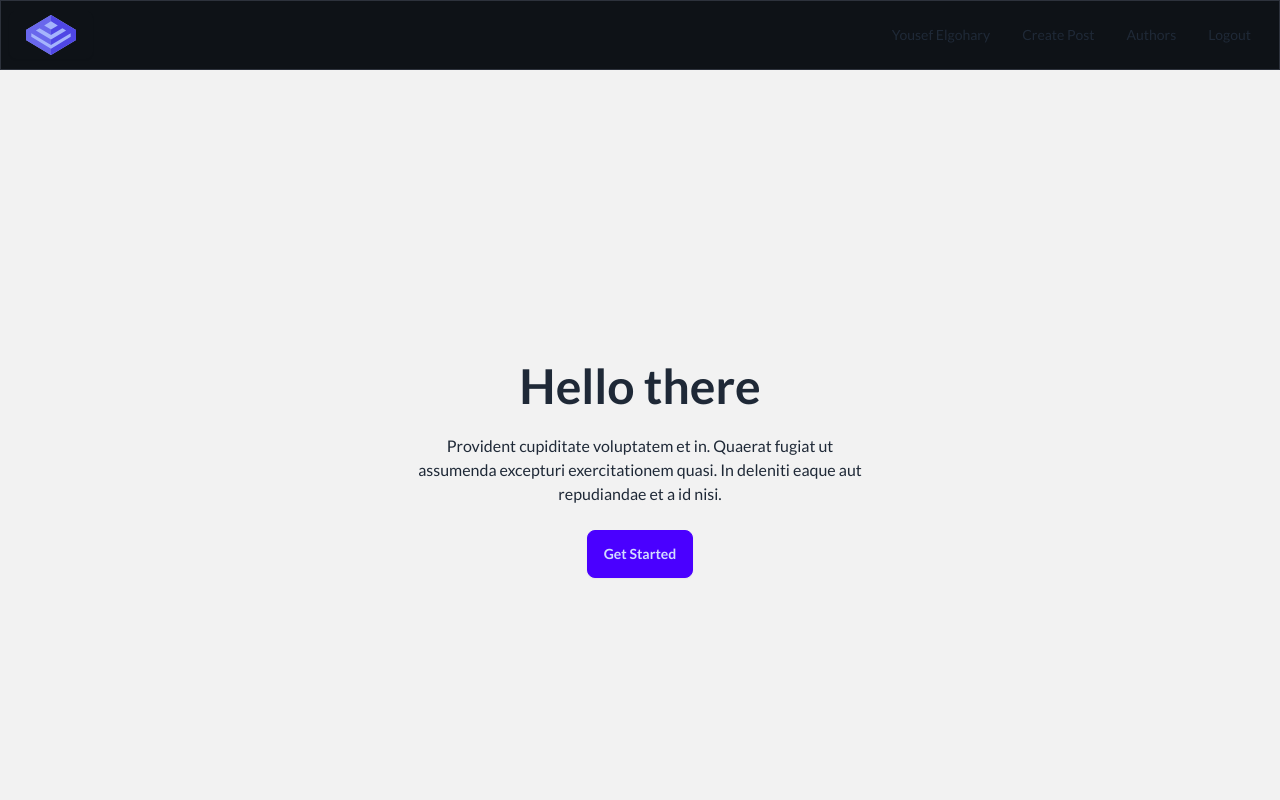
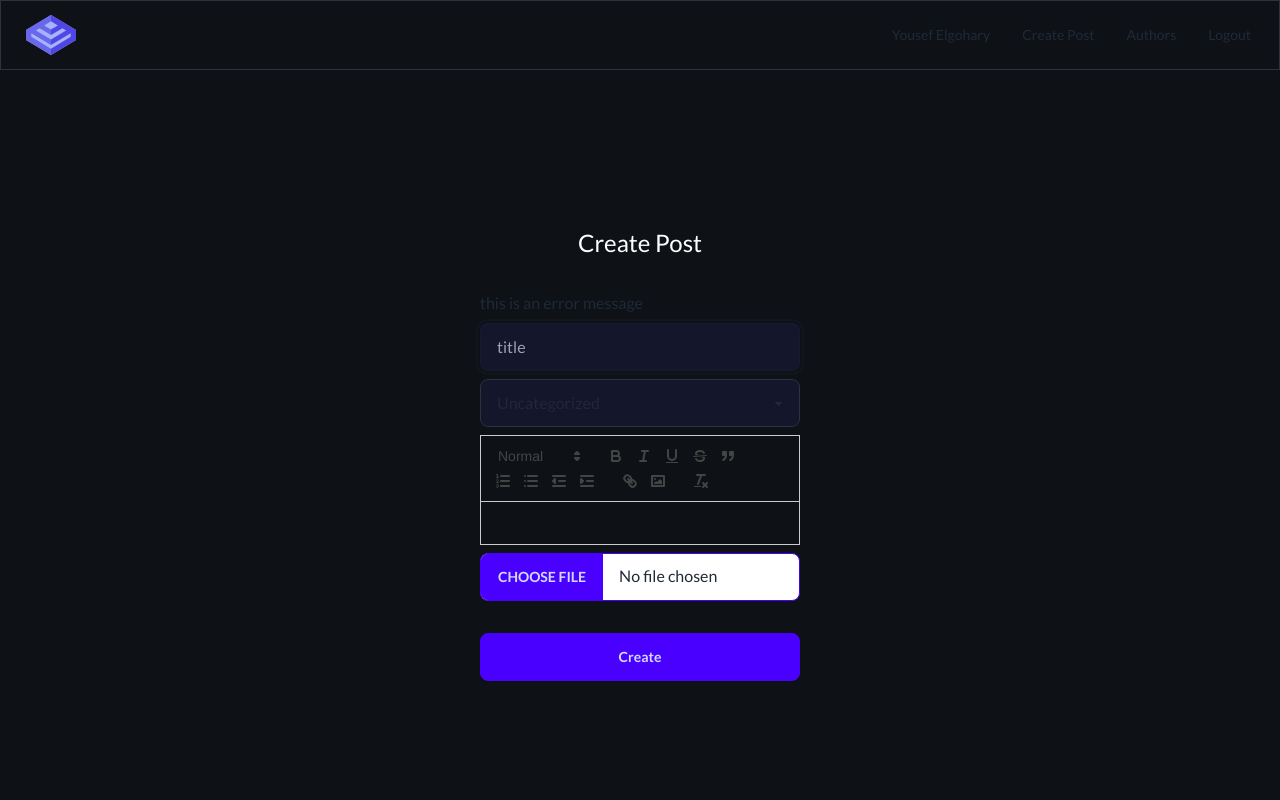
Before and after one commit to Darthdevv/Blog-App, a React (Vite) app in the folder frontend/: page /create in a window 1280 px wide. Shown: the top 800 px of the page. Built offline with nearby package versions, Linux system fonts and the light colour scheme.

Commit message:
🖋️ style: Create Post page

```diff
--- a/frontend/package.json
+++ b/frontend/package.json
@@ -14,6 +14,7 @@
     "react": "^18.2.0",
     "react-dom": "^18.2.0",
     "react-icons": "^5.2.0",
+    "react-quill": "^2.0.0",
     "react-router": "^6.23.0",
     "react-router-dom": "^6.23.0",
     "yup": "^1.4.0"
--- a/frontend/src/index.css
+++ b/frontend/src/index.css
@@ -223,7 +223,7 @@ body{
     color: #A6ADBB;
 }
 
-.input {
+.input,.select {
   flex-shrink: 1;
   appearance: none;
   height: 3rem/* 48px */;
--- a/frontend/src/pages/post/CreatePost.jsx
+++ b/frontend/src/pages/post/CreatePost.jsx
@@ -1,17 +1,70 @@
+import { useState } from "react";
+import { postCategories, modules, formats } from "../../utilities/data";
+import ReactQuill from "react-quill";
+import "react-quill/dist/quill.snow.css";
 
 
 const CreatePost = () => {
+
+  const [title, setTitle] = useState('');
+  const [description, setDesciption] = useState('');
+  const [category, setCategory] = useState('Uncategorized');
+  const [thumbnail, setThumbnail] = useState('');
+
+
   return (
-    <div className="hero min-h-screen bg-base-200">
-      <div className="hero-content text-center">
-        <div className="max-w-md">
-          <h1 className="text-5xl font-bold">Hello there</h1>
-          <p className="py-6">
-            Provident cupiditate voluptatem et in. Quaerat fugiat ut assumenda
-            excepturi exercitationem quasi. In deleniti eaque aut repudiandae et
-            a id nisi.
-          </p>
-          <button className="btn btn-primary">Get Started</button>
+    <div className="hero min-h-screen bg-[#0E1217]">
+      <div className="w-full grid place-items-center">
+        <div className="w-full grid place-items-center">
+          <h1 className="text-center text-white text-2xl">Create Post</h1>
+
+          <div className="card shrink-0 w-full max-w-sm  bg-transparent">
+            <form className="card-body">
+              <p className="self-start">this is an error message</p>
+
+              <div className="form-control">
+                <input
+                  type="text"
+                  placeholder="title"
+                  className="input input-bordered"
+                  value={title}
+                  onChange={(e) => setTitle(e.target.value)}
+                  autoFocus
+                />
+              </div>
+
+              <select
+                name="category"
+                value={category}
+                onChange={(e) => setCategory(e.target.value)}
+                className="select select-bordered w-full max-w-xs"
+              >
+                {postCategories.map((category) => (
+                  <option key={category}>{category}</option>
+                ))}
+              </select>
+
+              <ReactQuill
+                modules={modules}
+                formats={formats}
+                value={description}
+                onChange={setDesciption}
+              />
+
+              <input
+                type="file"
+                className="file-input file-input-bordered file-input-primary w-full max-w-xs"
+                onChange={(e) => setThumbnail(e.target.files[0])}
+                accept="png, jpg, jpeg"
+              />
+
+              <div className="form-control mt-6">
+                <button type="submit" className="btn btn-primary">
+                  Create
+                </button>
+              </div>
+            </form>
+          </div>
         </div>
       </div>
     </div>
--- a/frontend/src/utilities/data.js
+++ b/frontend/src/utilities/data.js
@@ -75,3 +75,19 @@ export const authorData = [
     posts: 1,
   },
 ];
+
+export const postCategories = ["Agriculture", "Business", "Education", "Art", "Entertainment", "Investment", "Uncategorized", "Weather"];
+
+
+export const formats = ['header', 'bold', 'italic', 'underline', 'strike', 'blockquote', 'list', 'bullet', 'indent', 'link', 'image'];
+
+
+export const modules = {
+  toolbar: [
+    [{ header: [1, 2, false] }],
+    ['bold', 'italic', 'underline', 'strike', 'blockquote'],
+    [{ 'list': 'ordered' }, { 'list': 'bullet' }, { 'indent': '-1' }, { 'indent': '+1' }],
+    ['link', 'image'],
+    ['clean']
+  ],
+};
```
Also changed, not shown: 1 other file (tests, documents, lock files or other folders).
